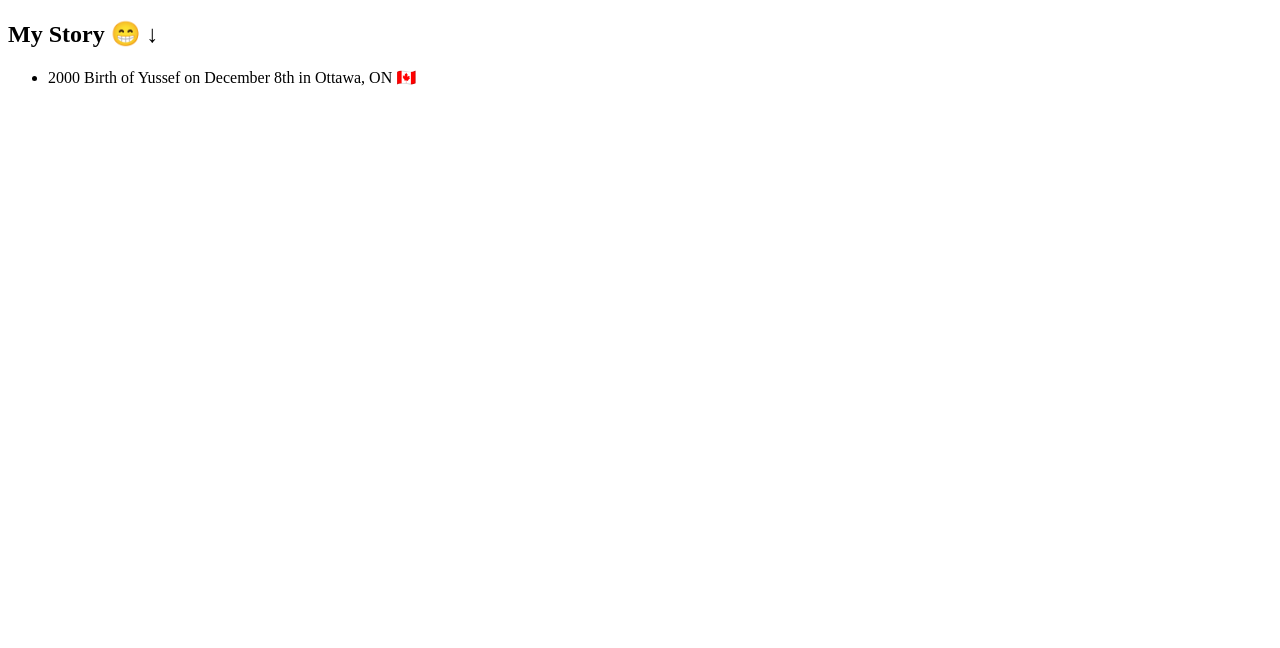
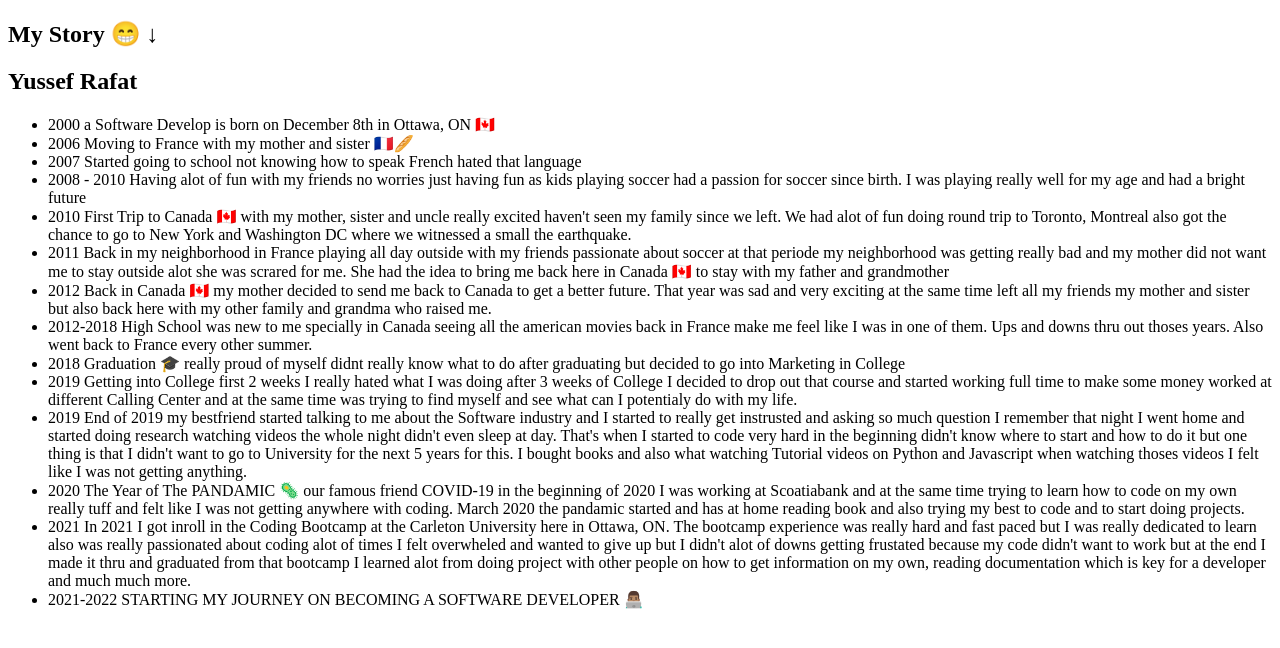
Before and after one commit to yussefrafat/my-story-js, a plain HTML site: page index.html in a window 1280 px wide. Drawn offline with Linux system fonts and the light colour scheme.

Commit message:
done with the html header/ timeline with dates and descrption

```diff
--- a/index.html
+++ b/index.html
@@ -10,6 +10,7 @@
     <section class="intro">
         <div class= "container">
             <h1>My Story 😁 &darr;</h1>
+            <h1>Yussef Rafat</h1>
         </div>
     </section>
 
@@ -17,11 +18,76 @@
         <ul>
             <li>
                 <div>
-                    <time>2000</time> Birth of Yussef on December 8th in Ottawa, ON 🇨🇦
+                    <time>2000</time> a Software Develop is born on December 8th in Ottawa, ON 🇨🇦
                 </div>
             </li>
-
+            <li>
+                <div>
+                    <time>2006</time> Moving to France with my mother and sister 🇫🇷🥖
+                </div>
+            </li>
+            <li>
+                <div>
+                    <time>2007</time> Started going to school not knowing how to speak French hated that language
+                </div>
+            </li>
+            <li>
+                <div>
+                    <time>2008 - 2010</time> Having alot of fun with my friends no worries just having fun as kids playing soccer had a passion for soccer since birth. I was playing really well for my age and had a bright future
+                </div>
+            </li>
+            <li>
+                <div>
+                    <time>2010</time> First Trip to Canada 🇨🇦 with my mother, sister and uncle really excited haven't seen my family since we left. We had alot of fun doing round trip to Toronto, Montreal also got the chance to go to New York and Washington DC where we witnessed a small the earthquake.
+                </div>
+            </li>
+            <li>
+                <div>
+                    <time>2011</time> Back in my neighborhood in France playing all day outside with my friends passionate about soccer at that periode my neighborhood was getting really bad and my mother did not want me to stay outside alot she was scrared for me. She had the idea to bring me back here in Canada 🇨🇦 to stay with my father and grandmother
+                </div>
+            </li>
+            <li>
+                <div>
+                    <time>2012</time> Back in Canada 🇨🇦 my mother decided to send me back to Canada to get a better future. That year was sad and very exciting at the same time left all my friends my mother and sister but also back here with my other family and grandma who raised me.
+                </div>
+            </li>
+            <li>
+                <div>
+                    <time>2012-2018</time> High School was new to me specially in Canada seeing all the american movies back in France make me feel like I was in one of them. Ups and downs thru out thoses years. Also went back to France every other summer.
+                </div>
+            </li>
+            <li>
+                <div>
+                    <time>2018</time> Graduation 🎓 really proud of myself didnt really know what to do after graduating but decided to go into Marketing in College
+                </div>
+            </li>
+            <li>
+                <div>
+                    <time>2019</time> Getting into College first 2 weeks I really hated what I was doing after 3 weeks of College I decided to drop out that course and started working full time to make some money worked at different Calling Center and at the same time was trying to find myself and see what can I potentialy do with my life.
+                </div>
+            </li>
+            <li>
+                <div>
+                    <time>2019</time> End of 2019 my bestfriend started talking to me about the Software industry and I started to really get instrusted and asking so much question I remember that night I went home and started doing research watching videos the whole night didn't even sleep at day. That's when I started to code very hard in the beginning didn't know where to start and how to do it but one thing is that I didn't want to go to University for the next 5 years for this. I bought books and also what watching Tutorial videos on Python and Javascript when watching thoses videos I felt like I was not getting anything.
+                </div>
+            </li>
+           <li>
+               <div>
+                   <time>2020</time> The Year of The PANDAMIC 🦠 our famous friend COVID-19 in the beginning of 2020 I was working at Scoatiabank and at the same time trying to learn how to code on my own really tuff and felt like I was not getting anywhere with coding. March 2020 the pandamic started and has at home reading book and also trying my best to code and to start doing projects.
+               </div>
+           </li>
+           <li>
+               <div>
+                   <time>2021</time> In 2021 I got inroll in the Coding Bootcamp at the Carleton University here in Ottawa, ON. The bootcamp experience was really hard and fast paced but I was really dedicated to learn also was really passionated about coding alot of times I felt overwheled and wanted to give up but I didn't alot of downs getting frustated because my code didn't want to work but at the end I made it thru and graduated from that bootcamp I learned alot from doing project with other people on how to get information on my own, reading documentation which is key for a developer and much much more.
+               </div>
+           </li>
+           <li>
+               <div>
+                   <time>2021-2022</time> STARTING MY JOURNEY ON BECOMING A SOFTWARE DEVELOPER 👨🏽‍💻
+               </div>
+           </li>
         </ul>
     </section>
+
 </body>
 </html>
--- a/index.js
+++ b/index.js
@@ -0,0 +1 @@
+/// JS CODE
--- a/style.css
+++ b/style.css
@@ -0,0 +1 @@
+/* CSS STYLING
```
